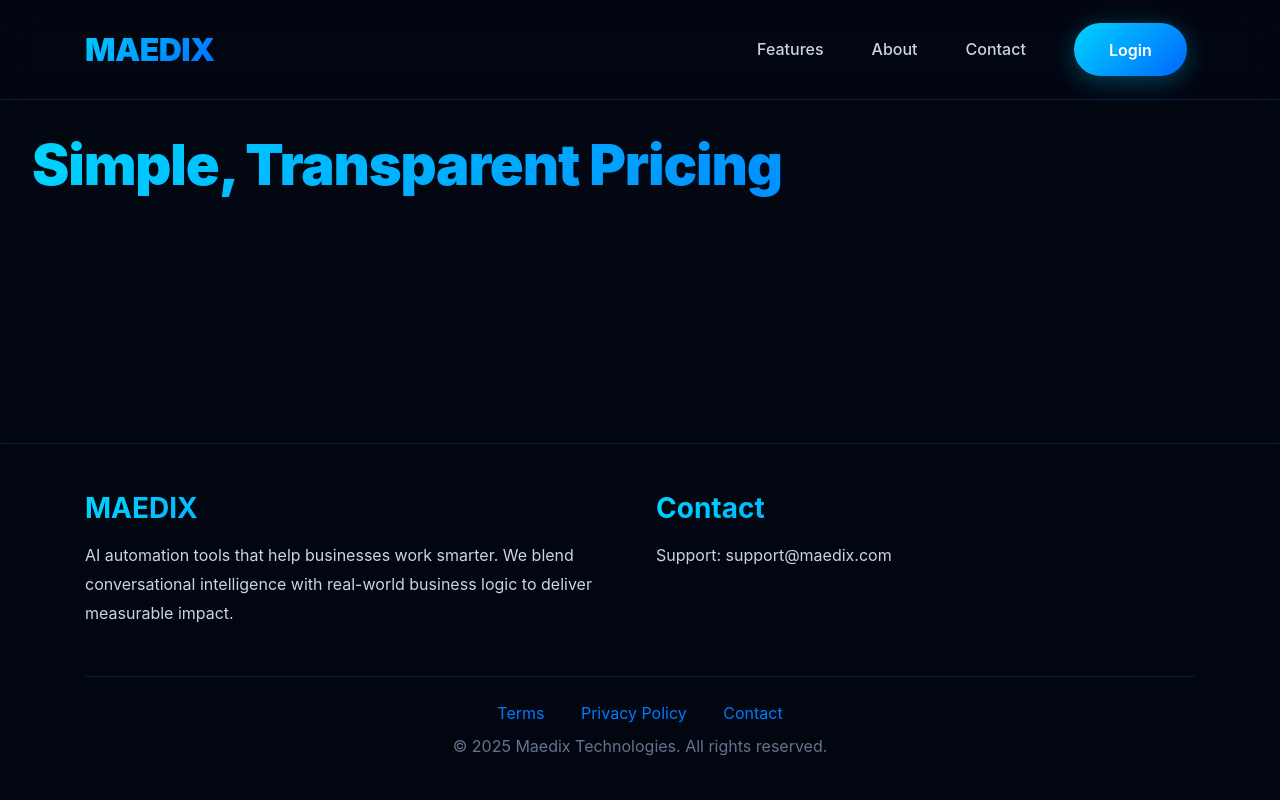
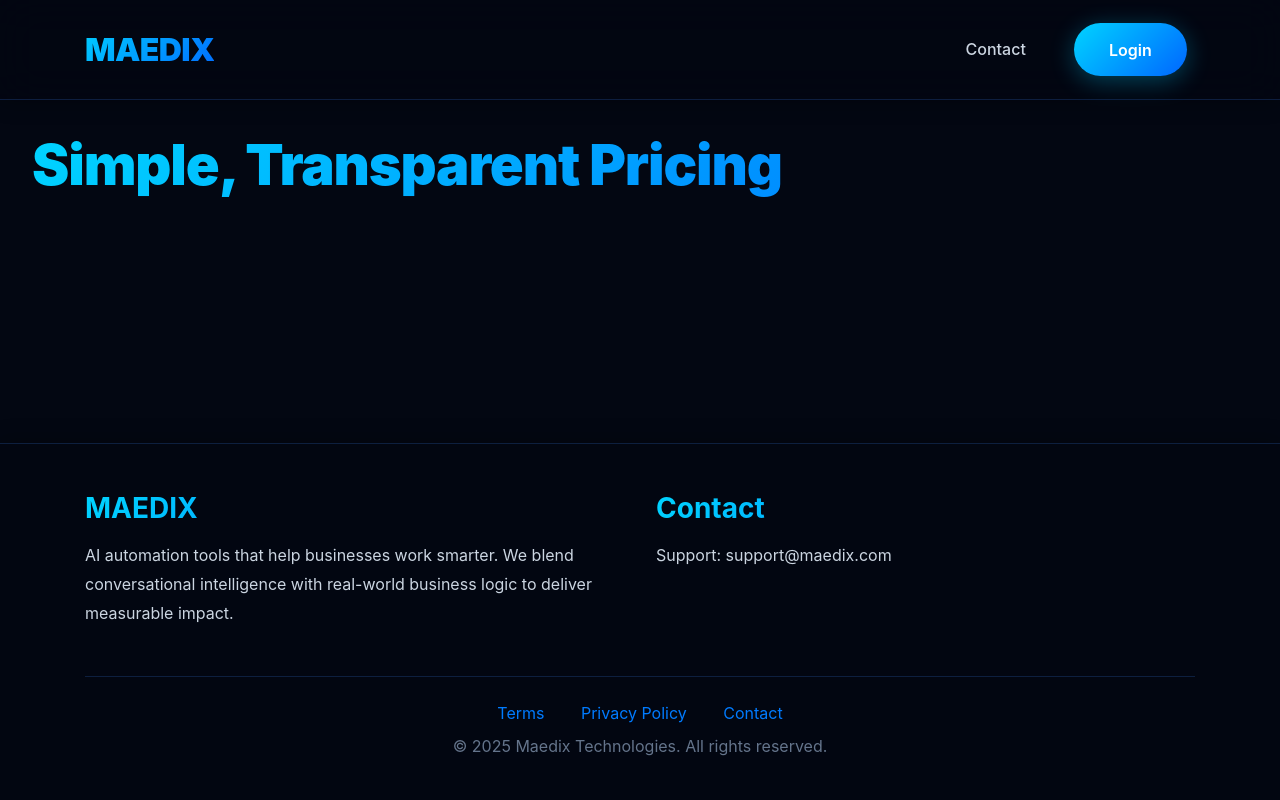
Before and after one commit to makeshmakesh/maedix, a Django app: template templates/core/plans.html in a window 1280 px wide. Run offline with Django 5.2, Linux system fonts and the light colour scheme; the template is opened without the code that fills it, so the values that code supplies are empty; some libraries are stand-ins or nearby versions.

Commit message:
fix crash

```diff
--- a/templates/core/base.html
+++ b/templates/core/base.html
@@ -433,12 +433,6 @@
                 <ul class="navbar-nav ml-auto">
 
                     {% if not user.is_authenticated %}
-                                        <li class="nav-item">
-                        <a class="nav-link" href="#features">Features</a>
-                    </li>
-                    <li class="nav-item">
-                        <a class="nav-link" href="#about">About</a>
-                    </li>
                     <li class="nav-item">
                         <a class="nav-link" href="{% url 'contact' %}">Contact</a>
                     </li>
```
Also changed, not shown: zappa_settings.json (+5 -6 lines).
